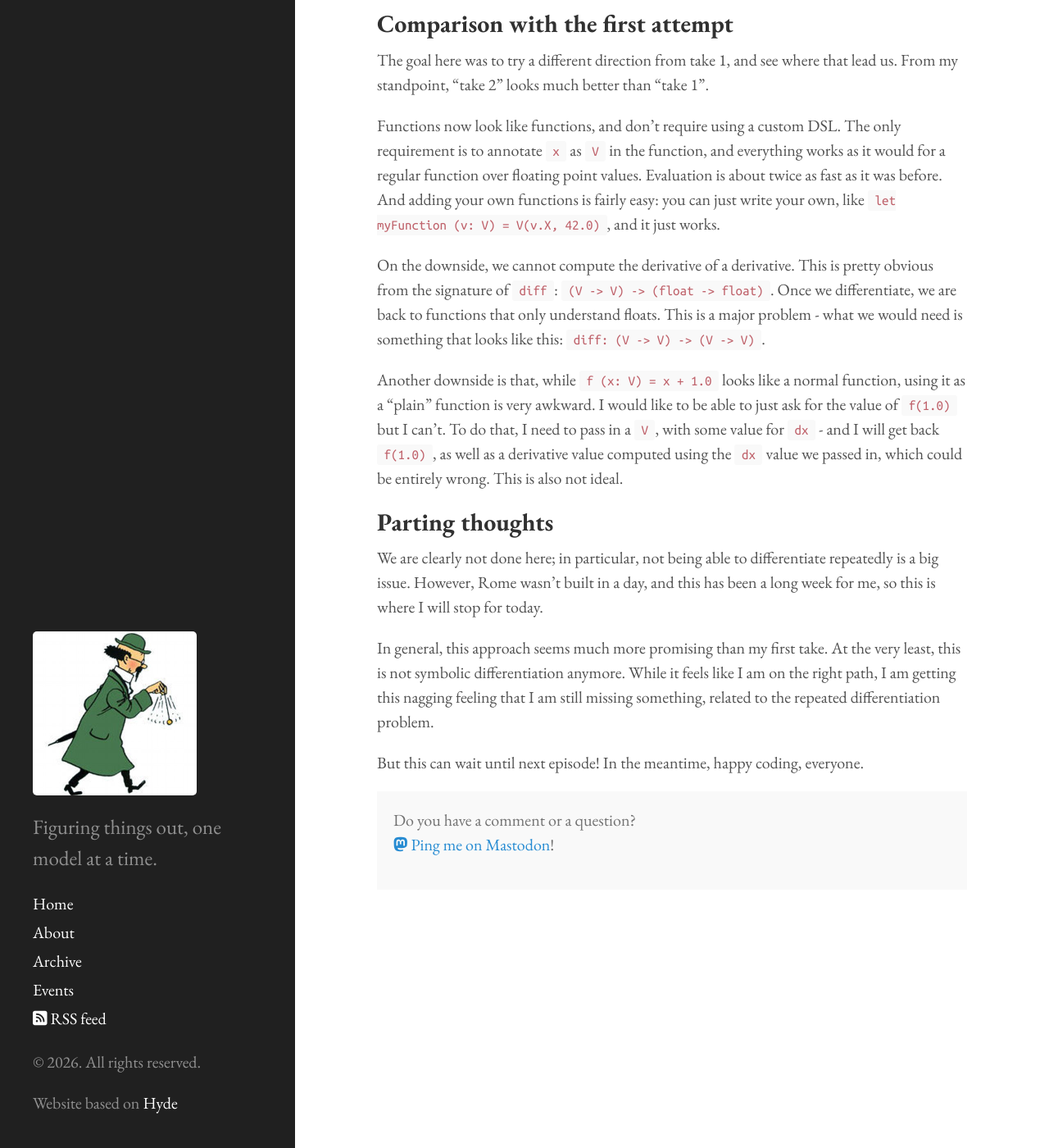
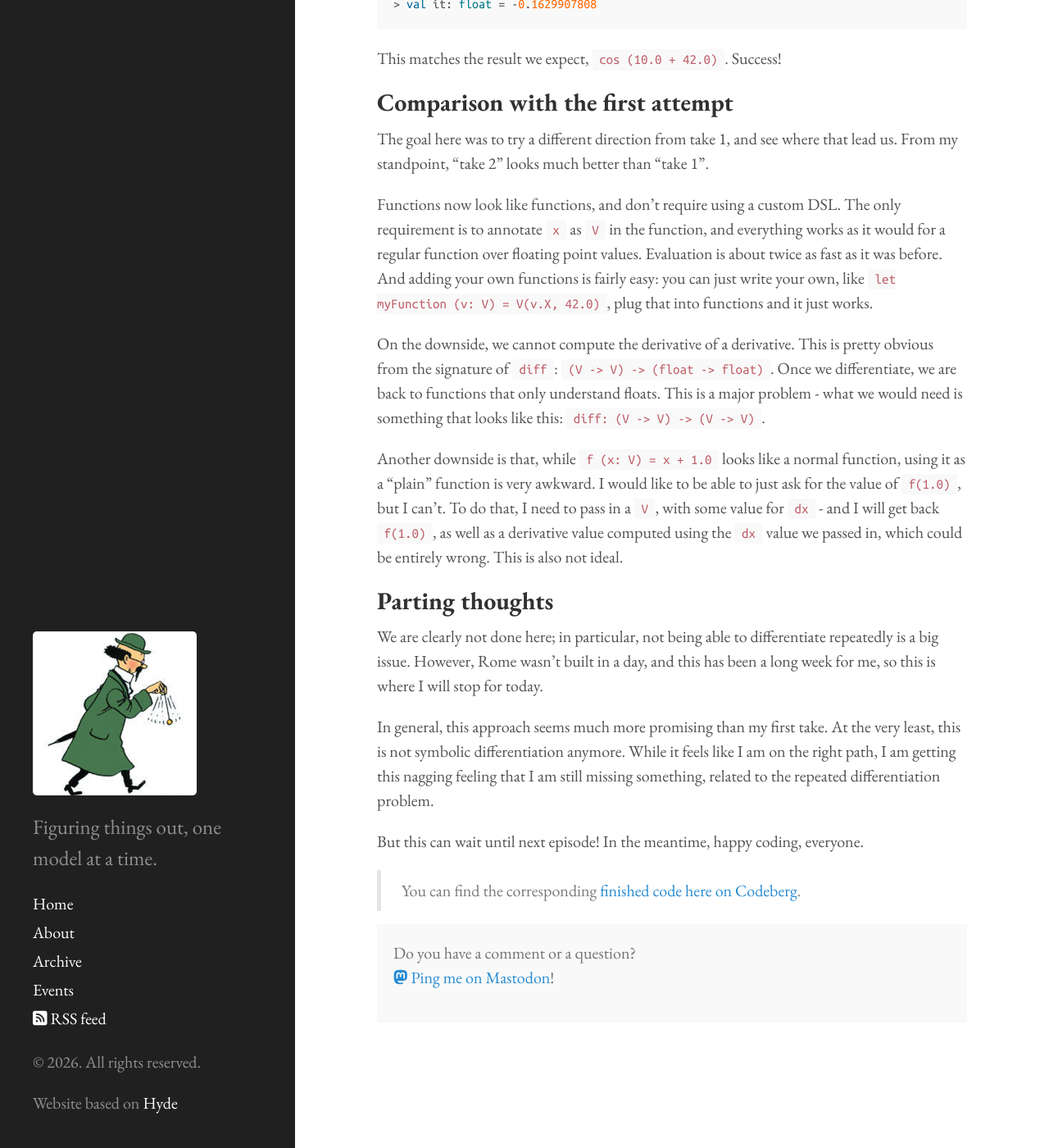
Before and after one commit to mathias-brandewinder/mathias-brandewinder.github.io, a Jekyll site: the page built from _posts/2026-10-14-automatic-differentiation-part-2.md, in a window 1280 px wide and 1400 px high, scrolled down 3366 px. Shown: the whole window at 82% size. Built offline with Jekyll 4.4.1, drawn with Linux system fonts in a browser that asks for light colours; some of the changed text lies outside the part shown.

Commit message:
autodiff part 2: minor edits

````diff
--- a/_posts/2026-10-14-automatic-differentiation-part-2.md
+++ b/_posts/2026-10-14-automatic-differentiation-part-2.md
@@ -39,8 +39,9 @@
 carry the value of their derivatives, you can efficiently compute the
 derivative of chains of functions, by applying the chain rule.
 
-The chain rule tells us that the derivative of a function `h(x) = g(f(x))` is
-`h'(x) = g'(f(x)) * f'(x)`
+The chain rule tells us that the derivative of a function
+`h(x) = g(f(x))` is
+`h'(x) = g'(f(x)) * f'(x)`.
 
 As a result, all you need to compute `h'(x)` for some value `x` is:
 - `f(x)` and `f'(x)`,
@@ -65,6 +66,8 @@
     member this.X = x
     member this.DX = dx
 ```
+
+> You can find the corresponding [finished code here on Codeberg][4].
 
 First, we need to express functions, so we can write something like
 `f(x) = sin (x + 42.0)`, operating on `V` instead of `float`. To do that, we
@@ -154,7 +157,8 @@
 works as it would for a regular function over floating point values. Evaluation
 is about twice as fast as it was before. And adding your own functions is
 fairly easy: you can just write your own, like
-`let myFunction (v: V) = V(v.X, 42.0)`, and it just works.
+`let myFunction (v: V) = V(v.X, 42.0)`, plug that into functions and it just
+works.
 
 On the downside, we cannot compute the derivative of a derivative. This is
 pretty obvious from the signature of `diff`: `(V -> V) -> (float -> float)`.
@@ -164,7 +168,7 @@
 
 Another downside is that, while `f (x: V) = x + 1.0` looks like a normal
 function, using it as a "plain" function is very awkward. I would like to be
-able to just ask for the value of `f(1.0)` but I can't. To do that, I need to
+able to just ask for the value of `f(1.0)`, but I can't. To do that, I need to
 pass in a `V`, with some value for `dx` - and I will get back `f(1.0)`, as well
 as a derivative value computed using the `dx` value we passed in, which could
 be entirely wrong. This is also not ideal.
@@ -182,6 +186,9 @@
 
 But this can wait until next episode! In the meantime, happy coding, everyone.
 
+> You can find the corresponding [finished code here on Codeberg][4].
+
 [1]: https://en.wikipedia.org/wiki/Automatic_differentiation
 [2]: https://brandewinder.com/2026/10/07/automatic-differentiation-part-1/
 [3]: https://en.wikipedia.org/w/index.php?title=Automatic_differentiation&oldid=1373407057#Forward_accumulation
+[4]: https://codeberg.org/mathias-brandewinder/Galet/src/branch/main/src/Galet/Galet.fs#L3-L50
````
